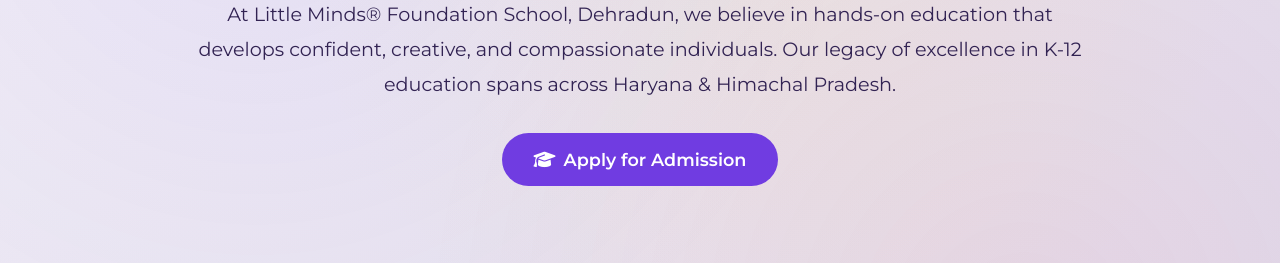
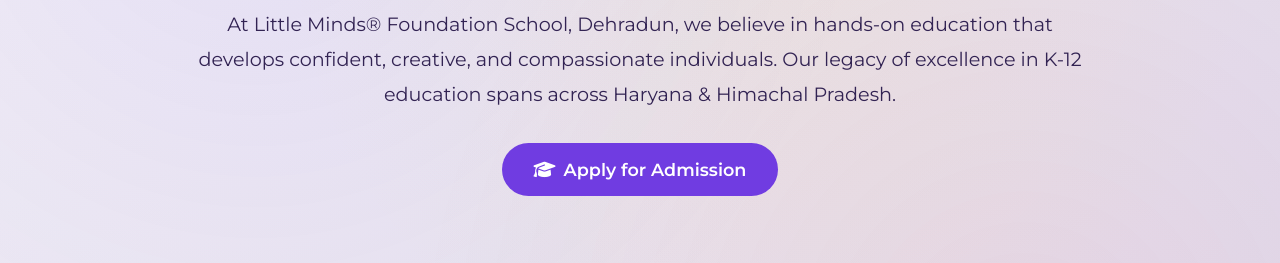
Before and after one commit to akshitupadhyay17/little-minds-website, a plain HTML site: page index.html in a window 1280 px wide. Shown: the part 313-576 px from the top of the page. Drawn offline with Linux system fonts and the light colour scheme.

Commit message:
hero padding

```diff
--- a/styles.css
+++ b/styles.css
@@ -7,7 +7,7 @@
 
 html {
     scroll-behavior: smooth;
-    scroll-padding-top: 31px;
+    scroll-padding-top: 30px;
 }
 
 body {
@@ -288,7 +288,7 @@ body {
 
 /* ===== HERO SECTION ===== */
 .hero {
-    padding: 120px 2rem 80px;
+    padding: 130px 2rem 110px;
     background: linear-gradient(135deg, #f2eff7 0%, #e8e3f0 50%, #ddd6e9 100%);
     position: relative;
     overflow: hidden;
```
